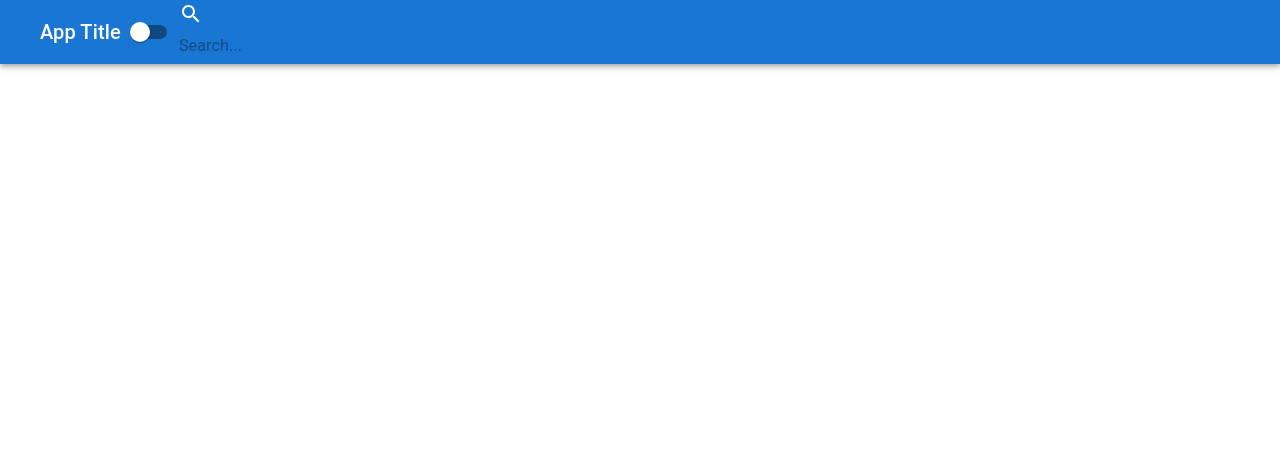
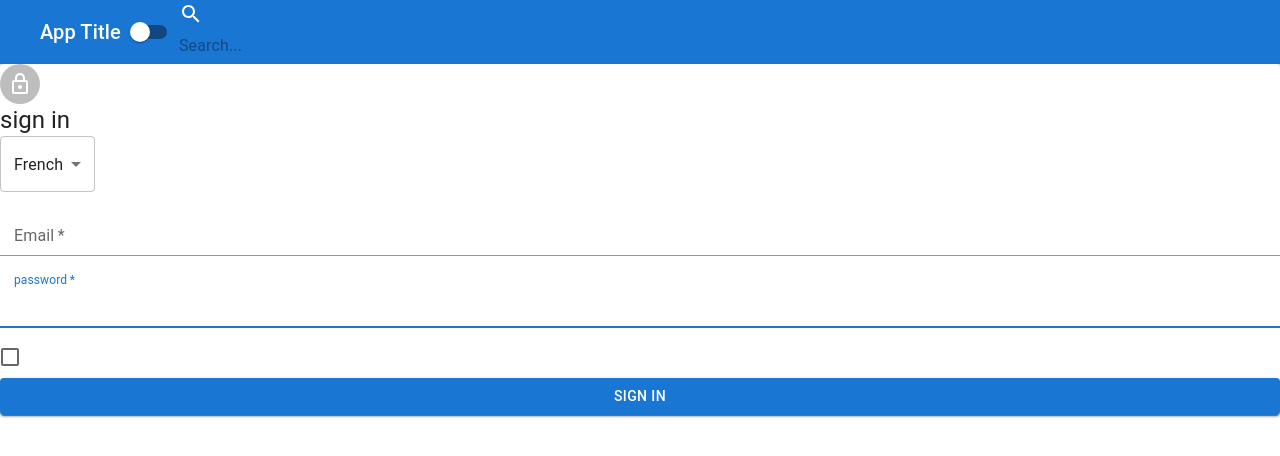
Before and after one commit to ehsansh/react-bootcamp, a React (Create React App) app: page / in a window 1280 px wide. Shown: the top 456 px of the page. Built offline with nearby package versions, Linux system fonts and the light colour scheme.

Commit message:
add form component

```diff
--- a/src/App.js
+++ b/src/App.js
@@ -1,10 +1,11 @@
 import Navbar from './Navbar';
-
+import Form from './Form';
 function App() {
     return (
-        <div className='App'>
+        <>
             <Navbar />
-        </div>
+            <Form />
+        </>
     );
 }
 
--- /dev/null
+++ b/src/Form.js
@@ -0,0 +1,60 @@
+import React, { Component } from 'react';
+import FormControl from '@mui/material/FormControl';
+import Paper from '@mui/material/Paper';
+import Avatar from '@mui/material/Avatar';
+import Typography from '@mui/material/Typography';
+import MenuItem from '@mui/material/MenuItem';
+import InputLabel from '@mui/material/InputLabel';
+import FormControlLabel from '@mui/material/FormControlLabel';
+import Select from '@mui/material/Select';
+import Input from '@mui/material/Input';
+import Checkbox from '@mui/material/Checkbox';
+import Button from '@mui/material/Button';
+import LockOutlinedIcon from '@mui/icons-material/LockOutlined';
+
+export default class Form extends Component {
+    render() {
+        return (
+            <main>
+                <Paper>
+                    <Avatar>
+                        <LockOutlinedIcon></LockOutlinedIcon>
+                    </Avatar>
+                    <Typography variant='h5'>sign in</Typography>
+                    <Select value='french'>
+                        <MenuItem value='english'>English</MenuItem>
+                        <MenuItem value='persian'>Persian</MenuItem>
+                        <MenuItem value='french'>French</MenuItem>
+                    </Select>
+                    <form>
+                        <FormControl margin='normal' required fullWidth>
+                            <InputLabel htmlFor='email'>Email</InputLabel>
+                            <Input id='email' name='email' autoFocus></Input>
+                        </FormControl>
+                        <FormControl margin='normal' required fullWidth>
+                            <InputLabel htmlFor='password'>password</InputLabel>
+                            <Input
+                                id='password'
+                                name='password'
+                                autoFocus
+                            ></Input>
+                        </FormControl>
+                        <FormControlLabel
+                            control={
+                                <Checkbox color='primary' label='remember me' />
+                            }
+                        />
+                    </form>
+                    <Button
+                        variant='contained'
+                        type='submit'
+                        fullWidth
+                        color='primary'
+                    >
+                        Sign in
+                    </Button>
+                </Paper>
+            </main>
+        );
+    }
+}
```
